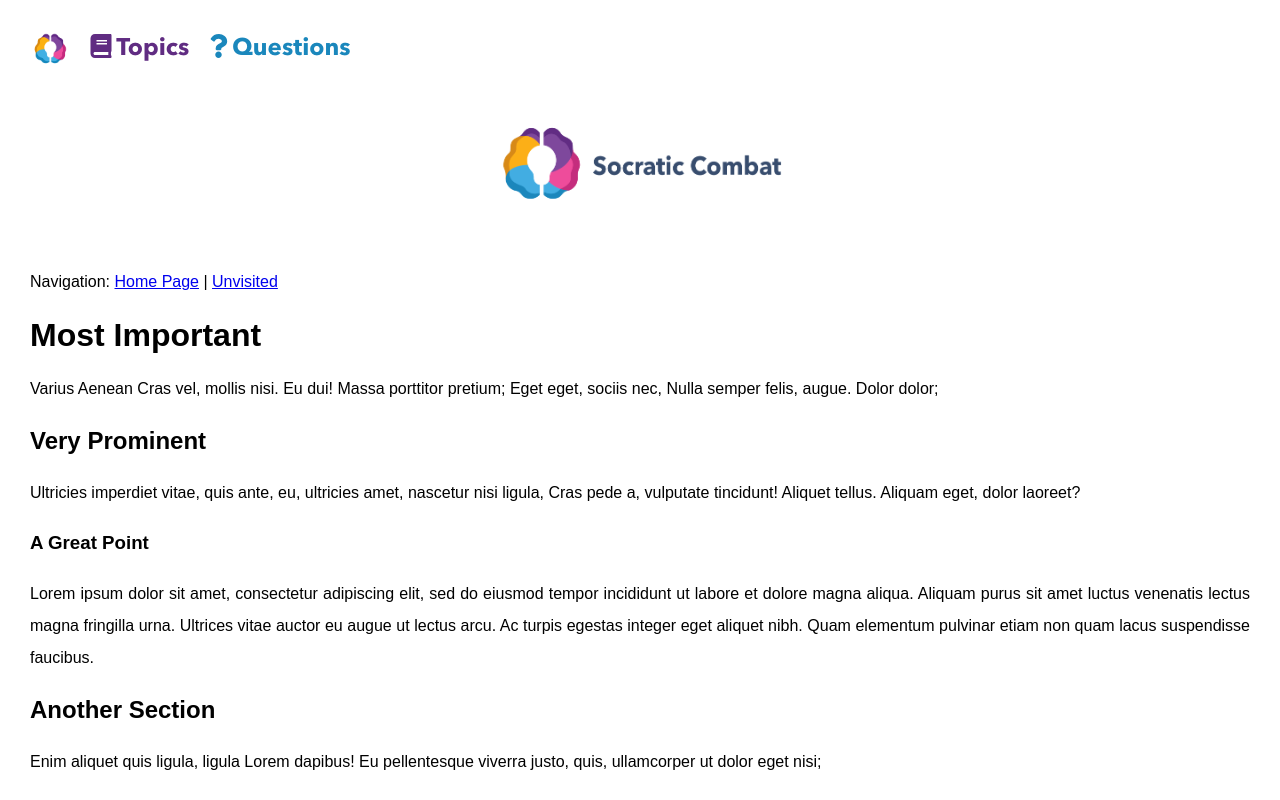
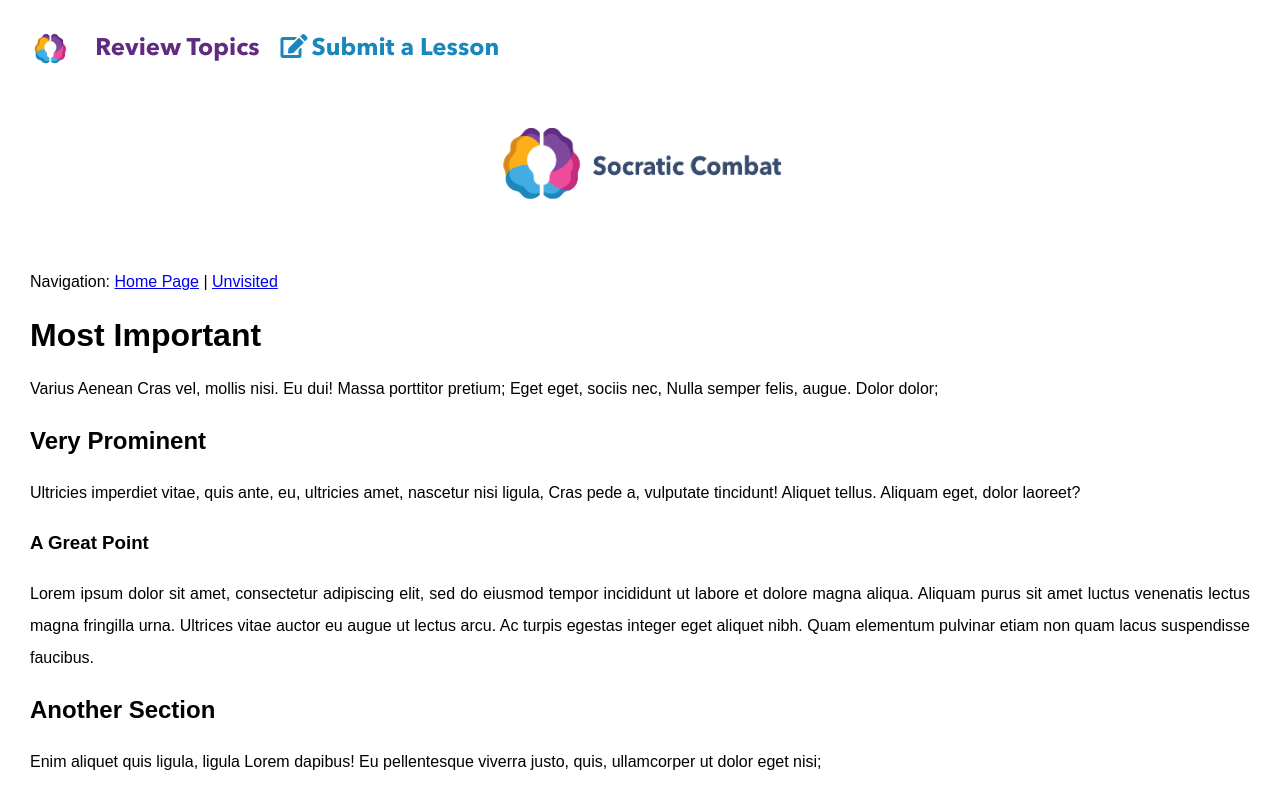
Before and after one commit to timeemit/socratic-garden, a Next.js app: page /test in a window 1280 px wide. Shown: the top 800 px of the page. Built offline with nearby package versions, Linux system fonts and the light colour scheme; what slug would draw is missing.

Commit message:
More styling

```diff
--- a/components/ChallengeView.js
+++ b/components/ChallengeView.js
@@ -60,7 +60,7 @@ export default class ChallengeView extends React.Component<Props,State> {
 
   renderNavigation() {
     if (this.state.finished === null) {
-      return <em><a href="#" onClick={this.onSkip}>Skip this question</a></em>
+      return <em><a href="#" className="link" onClick={this.onSkip}>Skip this question</a></em>
     } else {
       const { finished } = this.state;
       let question = NavigationQuestion(this.props.question.lesson_id);
--- a/components/navigator.js
+++ b/components/navigator.js
@@ -15,13 +15,13 @@ export default class Navigator extends React.PureComponent<{}> {
           <Link href="/topics">
             <a href="#" className={styles.headerPurple}>
               <FontAwesomeIcon icon="book" transform="left-3" />
-              <span className={styles.span}>Topics</span>
+              <span className={styles.span}>Review Topics</span>
             </a>
           </Link>
           <Link href="/questions">
             <a href="#" className={styles.headerBlue}>
-              <FontAwesomeIcon icon="question" transform="left-3" />
-              <span className={styles.span}>Questions</span>
+              <FontAwesomeIcon icon="edit" transform="left-3" />
+              <span className={styles.span}>Submit a Lesson</span>
             </a>
           </Link>
         </nav>
--- a/pages/_app.js
+++ b/pages/_app.js
@@ -11,7 +11,7 @@ import '@fortawesome/fontawesome-svg-core/styles.css'; // Import the CSS
 fontAwesomeConfig.autoAddCss = false;
 
 import { library } from '@fortawesome/fontawesome-svg-core';
-import { faCheck, faArrowUp, faFireAlt, faChartLine, faBook, faQuestion } from '@fortawesome/free-solid-svg-icons';
+import { faCheck, faArrowUp, faFireAlt, faChartLine, faEdit, faQuestion } from '@fortawesome/free-solid-svg-icons';
 import { faClock } from '@fortawesome/free-regular-svg-icons';
 
 // Slugger
@@ -27,7 +27,7 @@ library.add(
   faFireAlt,
   faClock,
   faChartLine,
-  faBook,
+  faEdit,
   faQuestion,
 );
 
--- a/pages/topics/[slug].js
+++ b/pages/topics/[slug].js
@@ -51,7 +51,7 @@ export default class TopicPage extends React.Component<Params> {
       return (
         <div key={i} className={`pure-u-lg-1-3 pure-u-1 ${styles.card}`}>
           <Link href="/lessons/[id]/[slug]" as={`/lessons/${lesson.id}/${slugger(lesson.title)}`}>
-            <a className={styles.link} href="#">
+            <a className={`link ${styles.link}`} href="#">
               <h2 className={`header ${styles.header}`}>{question.text}</h2>
               <span className={styles.content}>{lesson.text}</span>
             </a>
--- a/styles/Navigator.module.scss
+++ b/styles/Navigator.module.scss
@@ -14,22 +14,28 @@
   text-decoration: none;
   margin-left: 25px;
   font-family: 'AvenirNextBold';
-  &:hover {
-    text-decoration: underline;
-  }
 }
 
 .headerRed {
   @include header;
   color: app.$red-secondary;
+  &:hover {
+    color: app.$red-primary;
+  }
 }
 
 .headerBlue {
   @include header;
   color: app.$blue-secondary;
+  &:hover {
+    color: app.$blue-primary;
+  }
 }
 
 .headerPurple {
   @include header;
   color: app.$purple-secondary;
+  &:hover {
+    color: app.$purple-primary;
+  }
 }
--- a/styles/_app.scss
+++ b/styles/_app.scss
@@ -53,6 +53,13 @@ ul.list, ol.list {
   list-style-type: none;
 }
 
+a.link {
+  color: rgb(0, 0, 238);
+  &:hover {
+    color: rgba(0, 0, 238, 0.8);
+  }
+}
+
 h1.header, h2.header, h3.header, h4.header, h5.header, h6.header {
   color: $logo-text;
   &, #__next .pure-g &[class *= "pure-u"] {
```
